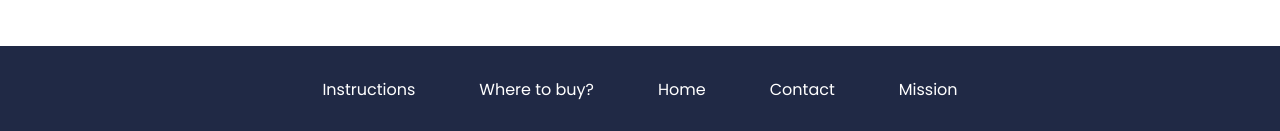
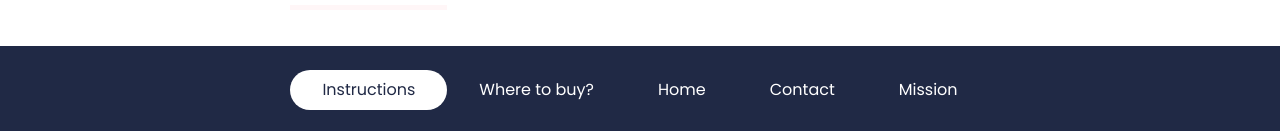
Before and after one commit to mortuz/easy-profit, a plain HTML site: page glossary.html in a window 1280 px wide. Shown: the part 5014-5145 px from the top of the page. Drawn offline with nearby package versions, Linux system fonts and the light colour scheme.

Commit message:
modifications

```diff
--- a/glossary.html
+++ b/glossary.html
@@ -390,8 +390,8 @@
         <div class="container-fluid">
             <div class="collapse navbar-collapse" id="navbarNavBollom">
                 <ul class="navbar-nav mx-auto">
-                    <li class="nav-item has-submenu">
-                        <a class="nav-link active" href="#">Instructions</a>
+                    <li class="nav-item active has-submenu">
+                        <a class="nav-link" href="#">Instructions</a>
                         <ul class="sub-menu">
                             <li><a href="./region.html">Region</a></li>
                             <li><a href="./glossary.html">Grossery</a></li>
```
Also changed, not shown: contact.html (+1 -1 lines), mission.html (+1 -1 lines).
